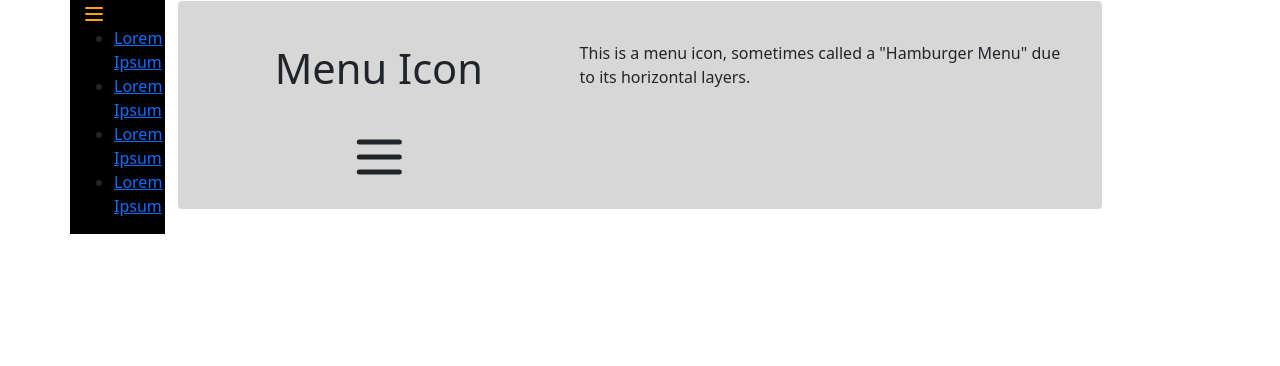
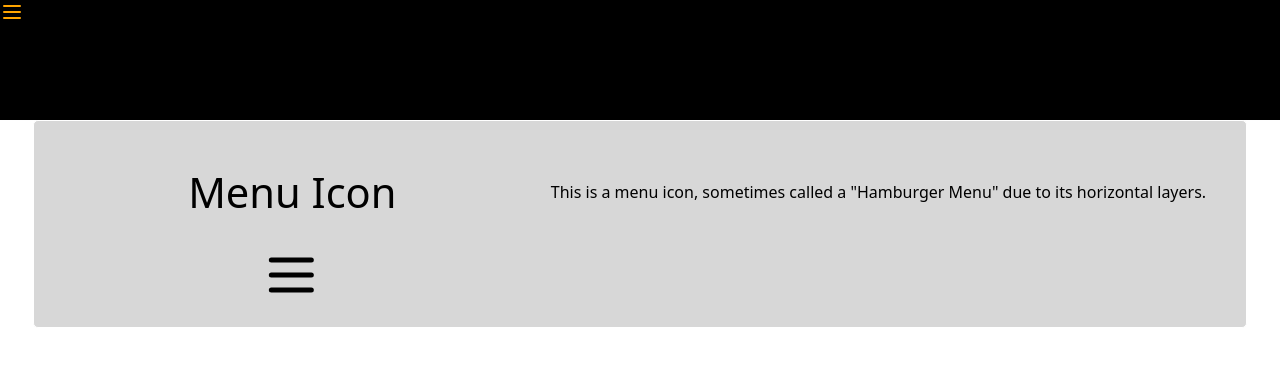
Before and after one commit to j-cleme/capstone_teaching-tech-lit, a Vue app: page / in a window 1280 px wide. Shown: the top 366 px of the page. Built offline with nearby package versions, Linux system fonts and the light colour scheme.

Commit message:
no more bootstrap, now is the time of tailwind
bootstrap didn't have the utility class i was looking for (translate-x-full) so i swapped back

```diff
--- a/package.json
+++ b/package.json
@@ -8,8 +8,6 @@
     "lint": "eslint . --ext .vue,.js,.jsx,.cjs,.mjs --fix --ignore-path .gitignore"
   },
   "dependencies": {
-    "@popperjs/core": "^2.11.6",
-    "bootstrap": "^5.2.2",
     "lucide-vue-next": "^0.101.0",
     "vue": "^3.2.41"
   },
@@ -20,8 +18,9 @@
     "autoprefixer": "^10.4.13",
     "eslint": "^8.22.0",
     "eslint-plugin-vue": "^9.3.0",
-    "postcss": "^8.4.19",
+    "postcss": "^8.4.20",
     "prettier": "^2.7.1",
+    "tailwindcss": "^3.2.4",
     "vite": "^3.1.8"
   }
 }
--- /dev/null
+++ b/postcss.config.js
@@ -0,0 +1,6 @@
+module.exports = {
+  plugins: {
+    tailwindcss: {},
+    autoprefixer: {},
+  },
+}
--- a/src/main.js
+++ b/src/main.js
@@ -1,7 +1,5 @@
 import { createApp } from "vue";
 import App from "./App.vue";
-import "bootstrap/dist/css/bootstrap.min.css";
-import "bootstrap";
 import "./assets/main.css";
 
 createApp(App).mount("#app");
--- /dev/null
+++ b/tailwind.config.js
@@ -0,0 +1,11 @@
+/** @type {import('tailwindcss').Config} */
+module.exports = {
+  content: [
+    "./index.html",
+    "./src/**/*.{vue,js,ts,jsx,tsx}",
+  ],
+  theme: {
+    extend: {},
+  },
+  plugins: [],
+}
```
Also changed, not shown: 1 other file (tests, documents, lock files or other folders).
